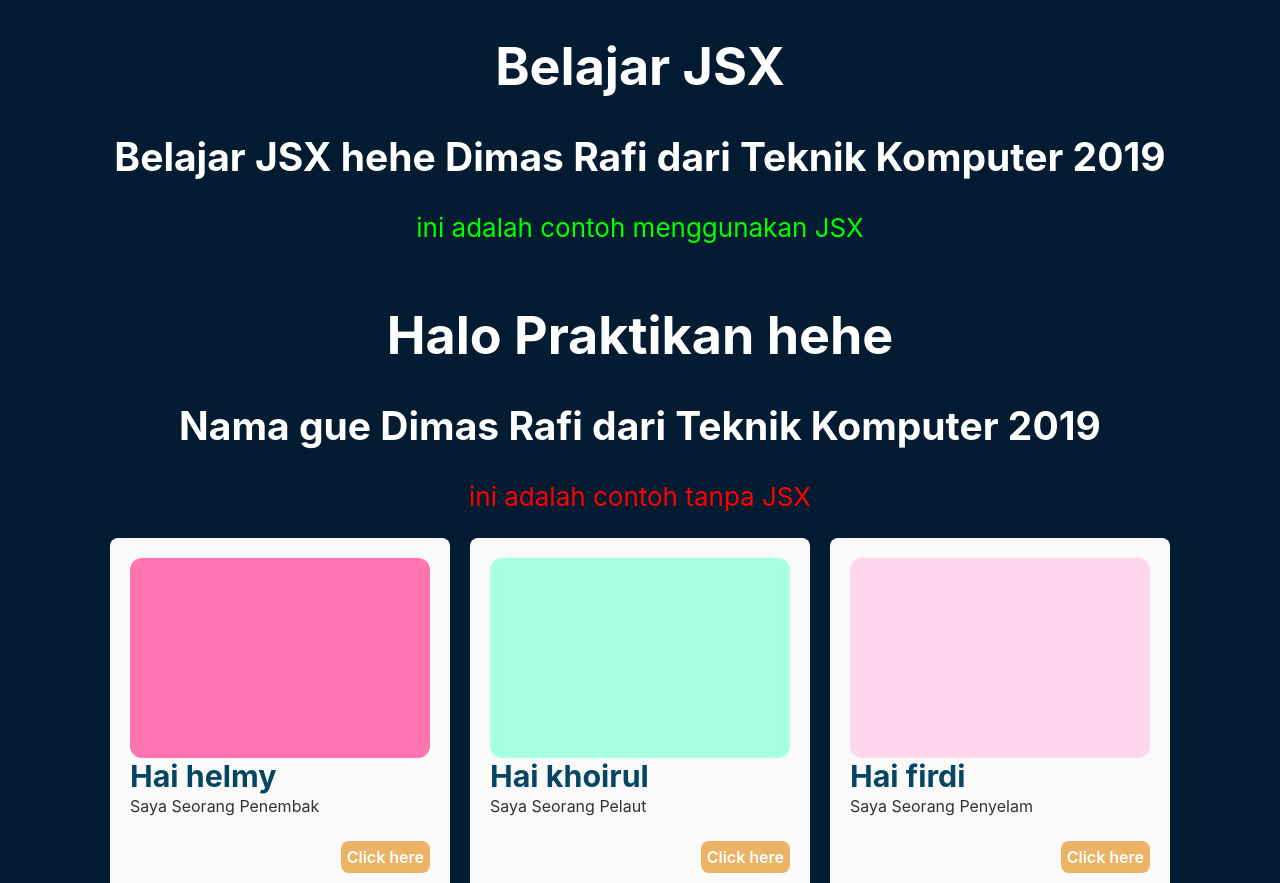
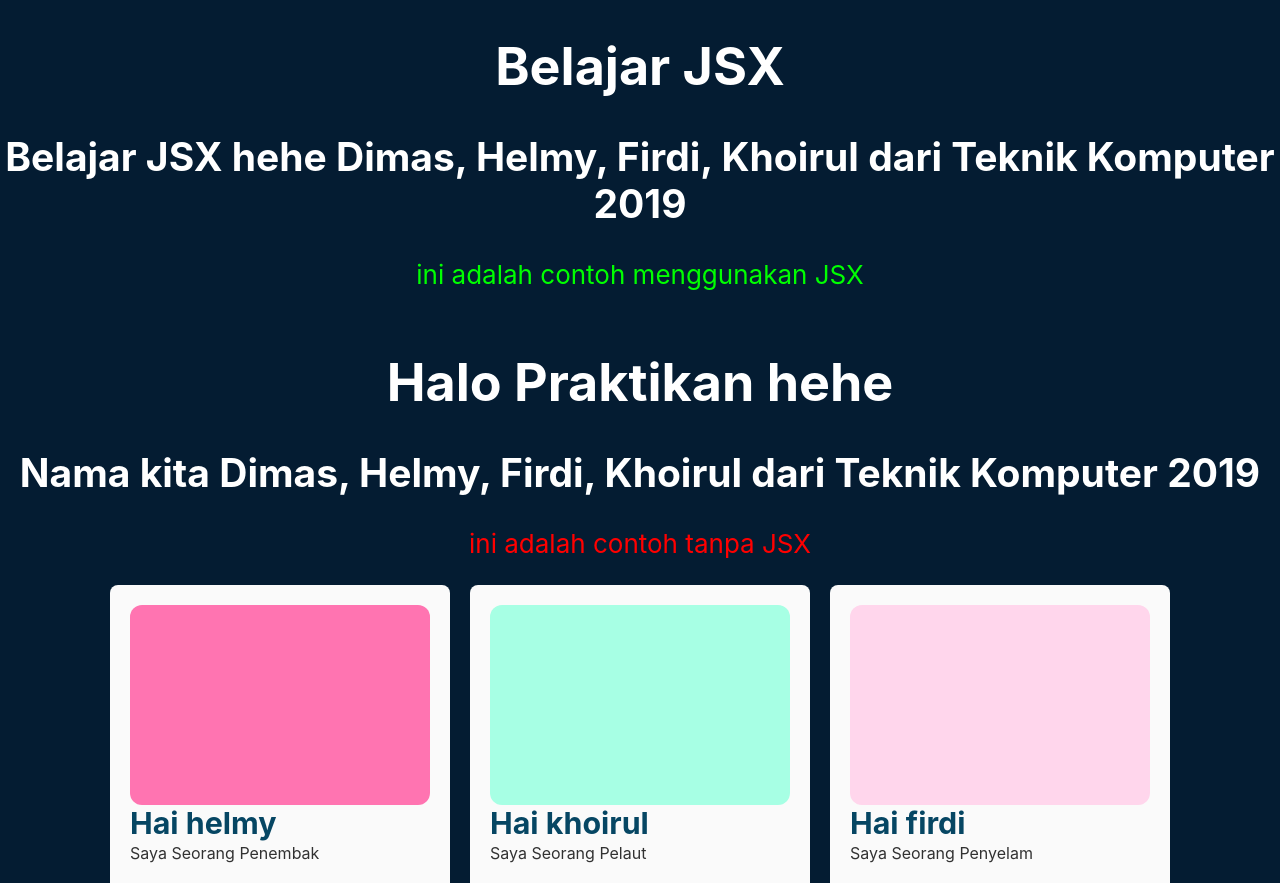
Before and after one commit to Dime07/Tugas_M2_RPLBK, a React (Create React App) app: page / in a window 1280 px wide. Shown: the top 883 px of the page. Built offline with nearby package versions, Linux system fonts and the light colour scheme.

Commit message:
Edit Text Styling

```diff
--- a/src/App.css
+++ b/src/App.css
@@ -14,7 +14,7 @@
 }
 
 .App-header {
-  background-color: #041C32;
+  background-color: #041c32;
   min-height: 100vh;
   display: flex;
   flex-direction: column;
--- a/src/App.js
+++ b/src/App.js
@@ -1,7 +1,7 @@
 import React from 'react';
 import './App.css';
-import ReactJSX, {ReactNoJSX} from './components/ReactJSX';
-import CompAndProps  from './components/CompAndProps';
+import ReactJSX, { ReactNoJSX } from './components/ReactJSX';
+import CompAndProps from './components/CompAndProps';
 import Button from './elements/Button';
 import TextInput from './elements/TextInput.js';
 
@@ -13,13 +13,14 @@ function App() {
         <ReactNoJSX />
 
         <div className="Components">
-          <CompAndProps bgColor="#fafafa"/>
+          <CompAndProps bgColor="#fafafa" />
           <form action="">
-            <TextInput border="red" placeholder="Nama"/>
-            <Button background="blue"><span>Kirim</span></Button>
-     </form>
-          </div>
-
+            <TextInput border="blue" placeholder="Nama" />
+            <Button background="blue">
+              <span>Kirim</span>
+            </Button>
+          </form>
+        </div>
       </header>
     </div>
   );
--- a/src/components/ReactJSX.js
+++ b/src/components/ReactJSX.js
@@ -1,14 +1,13 @@
 import React from 'react';
 
 const praktikan = {
-    name : 'Dimas Rafi',
-    jurusan : 'Teknik Komputer 2019'
+  name: 'Dimas, Helmy, Firdi, Khoirul',
+  jurusan: 'Teknik Komputer 2019',
 };
 
-function greetings(praktikan){
+function greetings(praktikan) {
   return praktikan.name + ' dari ' + praktikan.jurusan;
 }
-
 
 //menggunakan JSX
 const ReactJSX = () => {
@@ -16,18 +15,20 @@ const ReactJSX = () => {
     <div>
       <h1>Belajar JSX</h1>
       <h2>Belajar JSX hehe {greetings(praktikan)}</h2>
-            <p style={{color:'#00ff00'}}>ini adalah contoh menggunakan JSX</p>
+      <p style={{ color: '#00ff00' }}>ini adalah contoh menggunakan JSX</p>
     </div>
   );
-}
+};
 
 //tidak menggunakan JSX
 const ReactNoJSX = () => {
-    return React.createElement('div', null,
+  return React.createElement(
+    'div',
+    null,
     React.createElement('h1', null, 'Halo Praktikan hehe'),
-    React.createElement('h2', null, 'Nama gue ', greetings(praktikan)),
-    React.createElement('p', {style:{color:'#ff0000'}}, 'ini adalah contoh tanpa JSX')
-    )
-}
+    React.createElement('h2', null, 'Nama kita ', greetings(praktikan)),
+    React.createElement('p', { style: { color: '#ff0000' } }, 'ini adalah contoh tanpa JSX')
+  );
+};
 export default ReactJSX;
-export {ReactNoJSX};
+export { ReactNoJSX };
--- a/src/elements/Button.js
+++ b/src/elements/Button.js
@@ -1,7 +1,7 @@
-import styled, { css } from "styled-components";
+import styled, { css } from 'styled-components';
 
 export default styled.button`
-  font-family: "roboto";
+  font-family: 'roboto';
   font-size: 1.3rem;
   border: none;
   border-radius: 5px;
--- a/src/elements/TextInput.js
+++ b/src/elements/TextInput.js
@@ -1,9 +1,9 @@
-import styled, { css, ThemeProvider } from "styled-components";
+import styled, { css, ThemeProvider } from 'styled-components';
 export default styled.input`
-  font-family: "roboto";
+  font-family: 'roboto';
   font-size: 1.3rem;
-  border: 2px solid;
-  border-radius: 5px;
+  border: 1.5px solid;
+  border-radius: 8px;
   padding: 7px 10px;
   background: white;
   ${(props) =>
```
Lines whose indentation alone changed are shown as unchanged.
